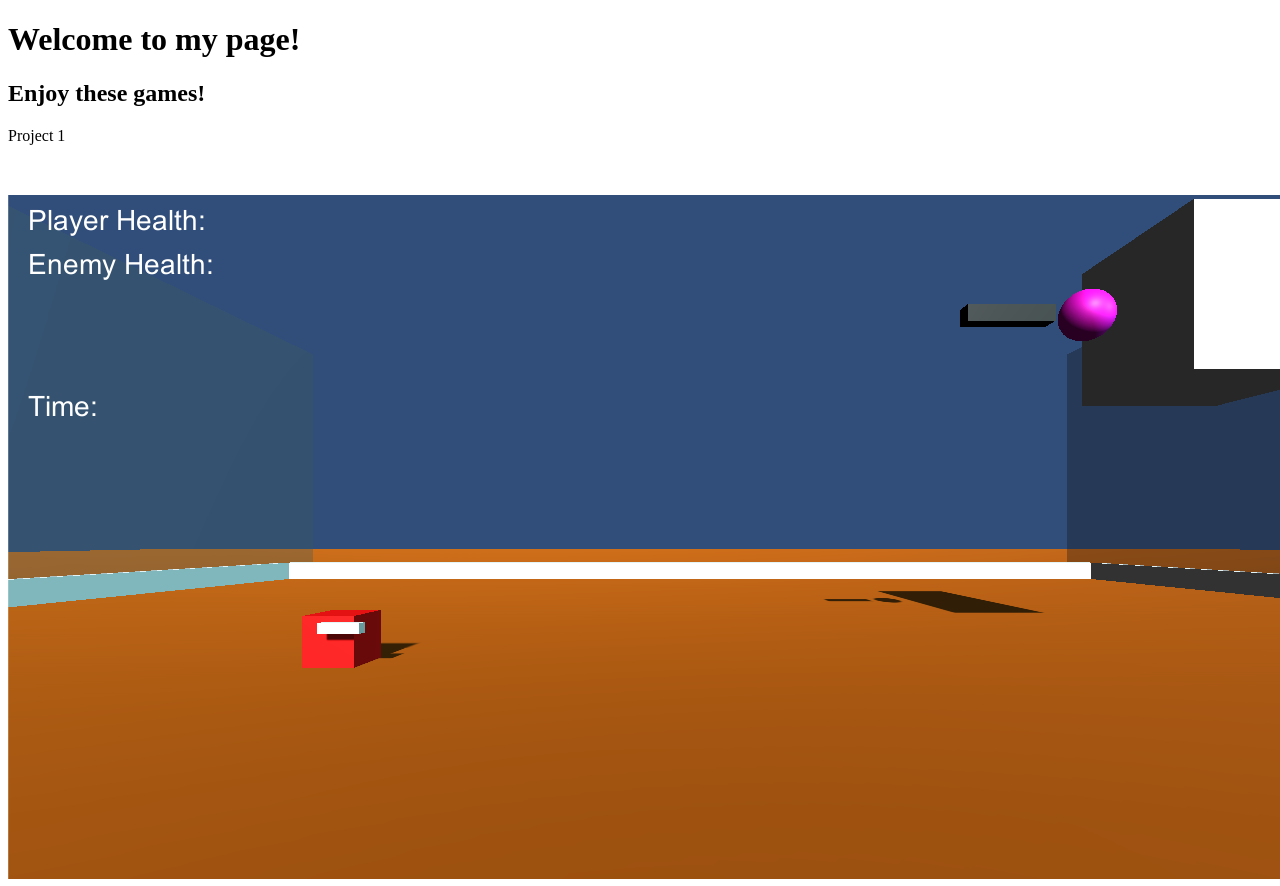
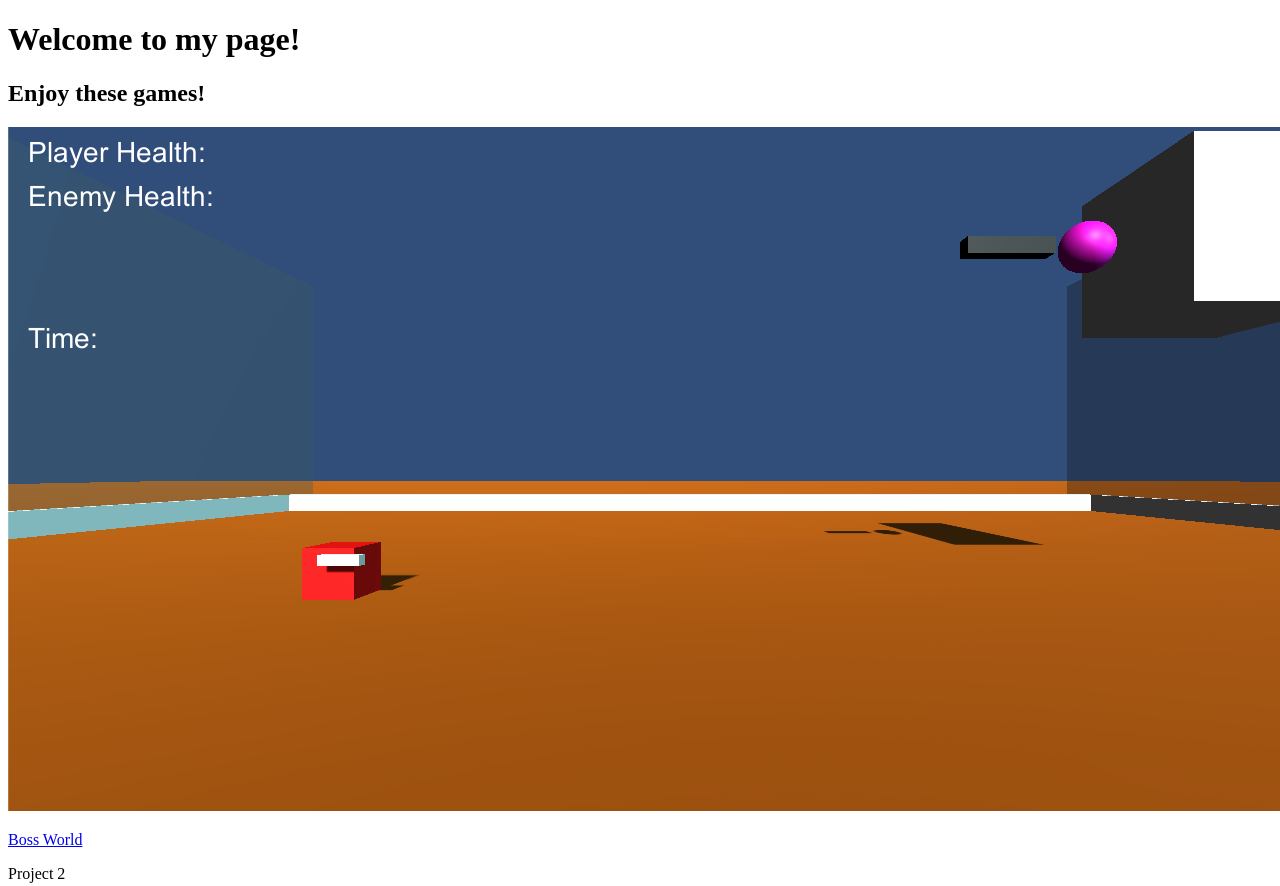
Before and after one commit to Jegowave/Jegowave.github.io, a plain HTML site: page projects.html in a window 1280 px wide. Shown: the top 886 px of the page. Drawn offline with Linux system fonts and the light colour scheme.

Commit message:
Update projects.html

```diff
--- a/projects.html
+++ b/projects.html
@@ -8,16 +8,12 @@
 <h1> Welcome to my page! </h1>
 <h2> Enjoy these games! </h2>
 
-    <p>Project 1</p>
-    <br />
-
     <p>
     <img src="Jegowave.github.io/Boss World 2019.png">
 
     </p>
 
     <a href="Jegowave.github.io/WebGL/index.html"> Boss World </a>
-    <br />
 
     <p>Project 2</p>
 
```
